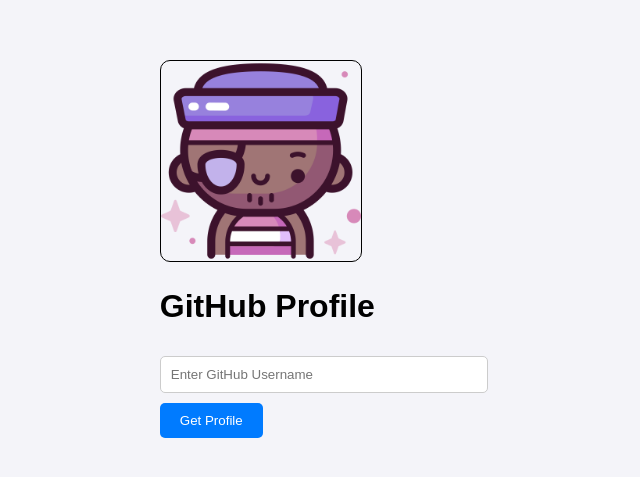
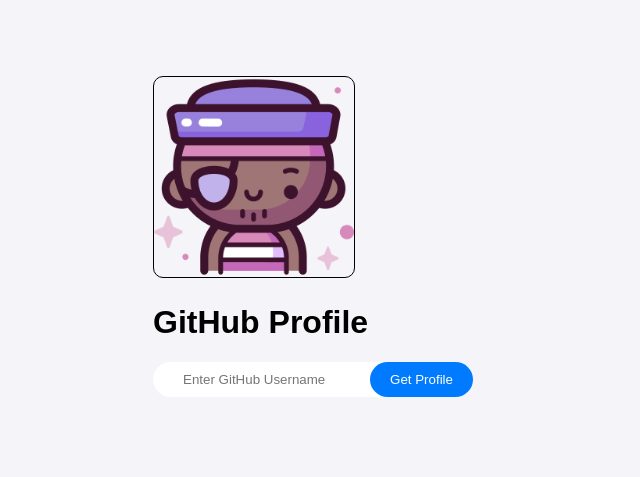
Before and after one commit to Adrxn2000/Roadmap_Project4_GitHub, a plain HTML site: page index.html in a window 1280 px wide. Shown: the part 161-638 px from the top of the page, without its empty margins (327-967 px from the left). Drawn offline with Linux system fonts and the light colour scheme.

Commit message:
changed button and text input

```diff
--- a/index.html
+++ b/index.html
@@ -13,8 +13,10 @@
 
         </div>
         <h1>GitHub Profile</h1>
-        <input type="text" id="username" placeholder="Enter GitHub Username">
-        <button id="Profile">Get Profile</button>
+        <div class="input-container">
+            <input type="text" id="username" placeholder="Enter GitHub Username" >
+            <button id="Profile">Get Profile</button>
+        </div>
         <div id="Error"></div>
     </div>
     <script src="script.js"></script>
--- a/style.css
+++ b/style.css
@@ -21,20 +21,34 @@ body{
 }
 
 input{
-    width: 100%;
+    flex: 1;
     padding: 10px;
-    margin: 10px 0;
-    border: 1px solid #ccc;
+    outline: none;
+    border: none;
     border-radius: 5px;
+    background: transparent;
 }
 button{
     padding: 10px 20px;
     background-color: #007bff;
     color: white;
     border: none;
-    border-radius: 5px;
+    outline: none;
+    border-radius: 40px;
     cursor: pointer;
 }
+
+.input-container{
+    display: flex;
+    align-items: center;
+    justify-content: center;
+    background: white;
+    border-radius: 30px;
+    padding-left: 20px;
+    margin-bottom: 25px;
+
+}
+
 button:hover {
     background-color: #0056b3;
 }
@@ -45,7 +59,6 @@ button:hover {
     border-radius: 10px;
     width: 200px;
     border: 1px solid black;
-    align-content: center;
     justify-content: center;
 
 }
```
